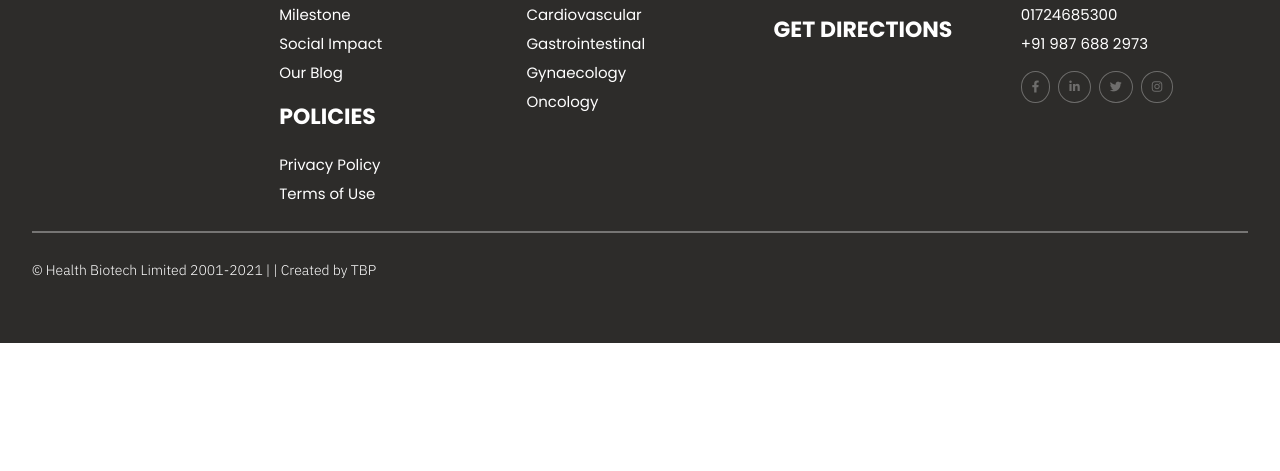
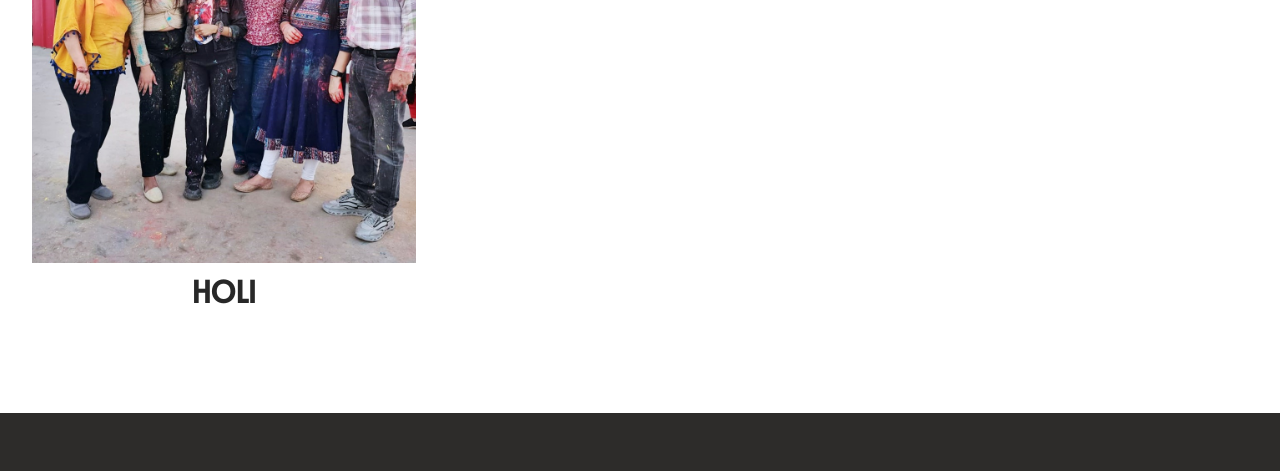
Before and after one commit to eshiva20/Events, a plain HTML site: page index.html in a window 1280 px wide. Shown: the part 1432-1903 px from the top of the page. Before the commit the page ends 1775 px from the top, so only its background shows below. Drawn offline with Linux system fonts and the light colour scheme.

Commit message:
Holi Event Images Added

```diff
--- a/index.html
+++ b/index.html
@@ -930,6 +930,22 @@
                 "https://healthbiotech.in/wp-content/uploads/2025/02/13-1.jpeg",
               ],
             },
+            {
+              name: "Holi",
+              coverImage: "/images/10.jpeg",
+              images: [
+                "/images/1.jpeg",
+                "/images/2.jpeg",
+                "/images/3.jpeg",
+                "/images/4.jpeg",
+                "/images/5.jpeg",
+                "/images/6.jpeg",
+                "/images/7.jpeg",
+                "/images/8.jpeg",
+                "/images/9.jpeg",
+                "/images/10.jpeg",
+              ],
+            },
           ],
         };
         const menuData = [
```
Also changed, not shown: images/1.jpeg (added), images/10.jpeg (added), images/2.jpeg (added), images/3.jpeg (added), images/4.jpeg (added), images/5.jpeg (added), images/6.jpeg (added), images/7.jpeg (added), images/8.jpeg (added), images/9.jpeg (added).
